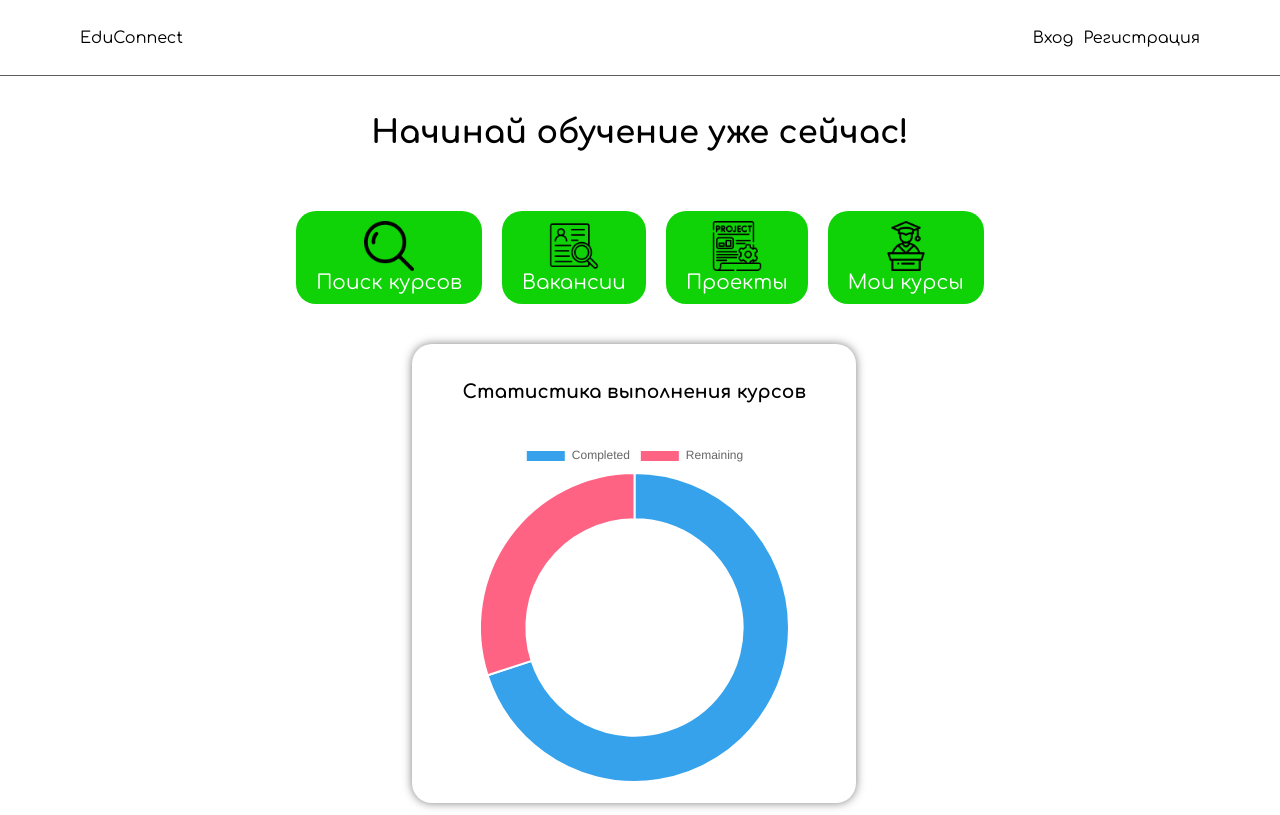
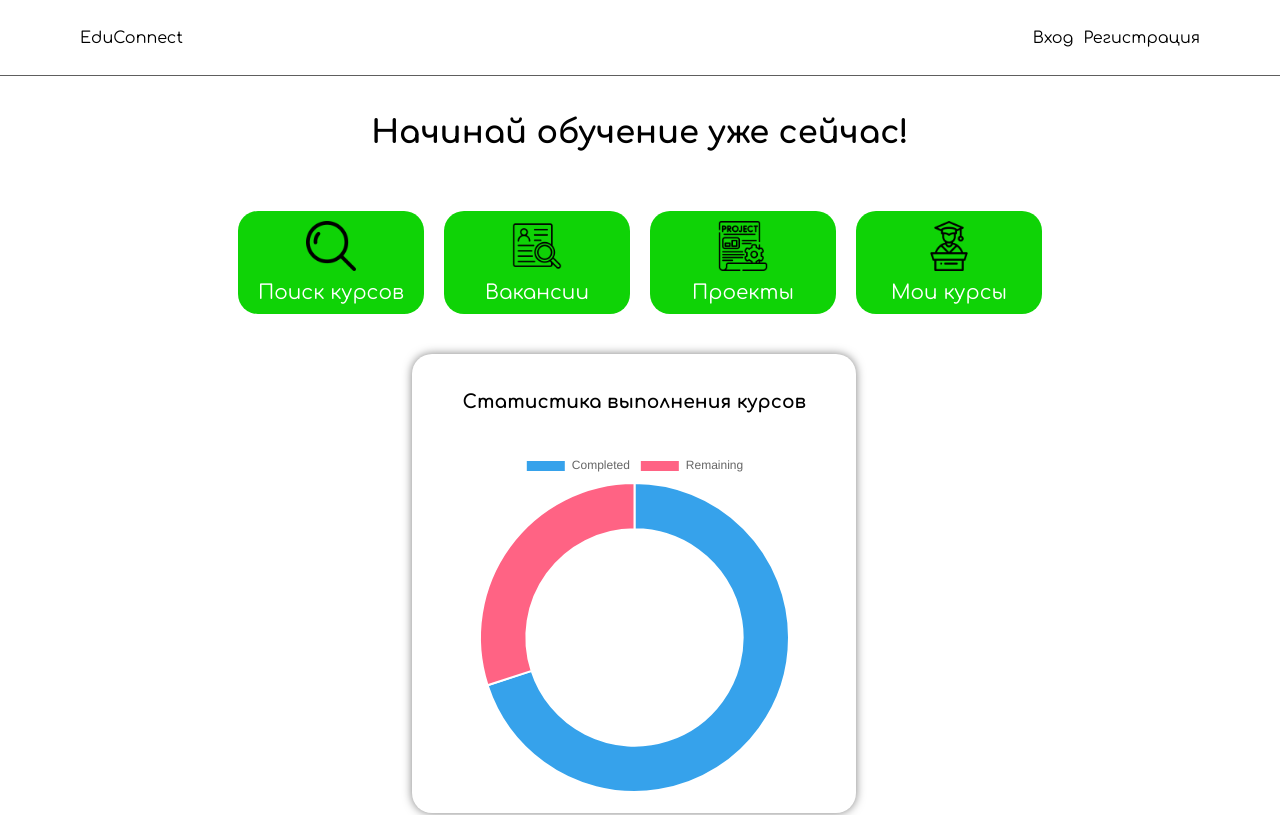
Before and after one commit to lopurw/ChillGuys_EduConnect, a React (Vite) app: page /homeuser in a window 1280 px wide. Shown: the top 815 px of the page. Built offline with nearby package versions, Linux system fonts and the light colour scheme.

Commit message:
HomeUser update

```diff
--- a/src/styles/HomeUser.module.css
+++ b/src/styles/HomeUser.module.css
@@ -12,6 +12,7 @@
 	display: flex;
 	gap: 20px;
 	flex-wrap: wrap;
+	justify-content: center;
 }
 .button {
 	background: var(--green-color);
@@ -26,6 +27,8 @@
 	justify-content: center;
 	align-items: center;
 	transition: all 0.2s ease-out;
+	width: 186px;
+	gap: 10px;
 }
 .button:hover {
 	scale: 1.05;
```
